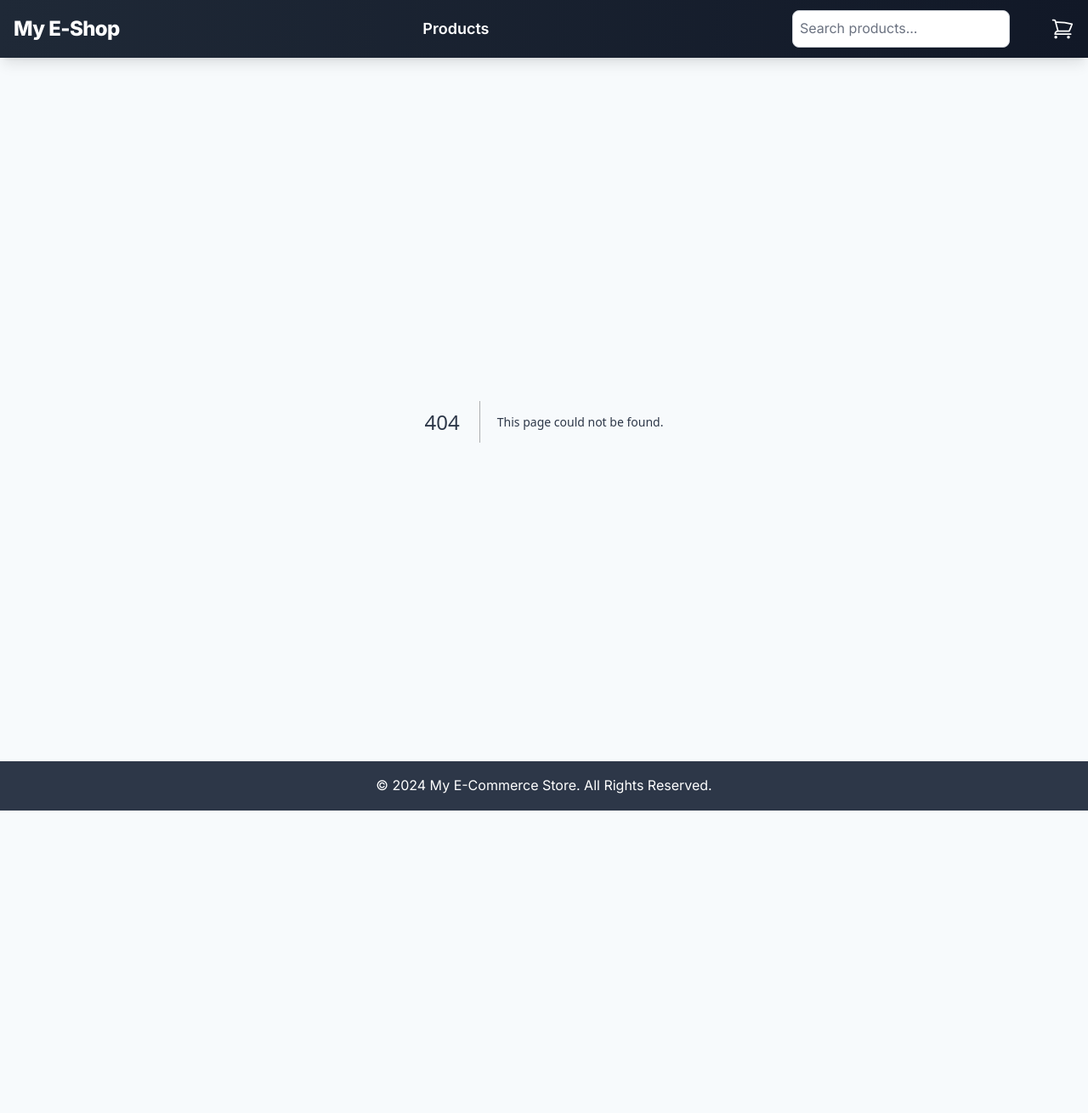
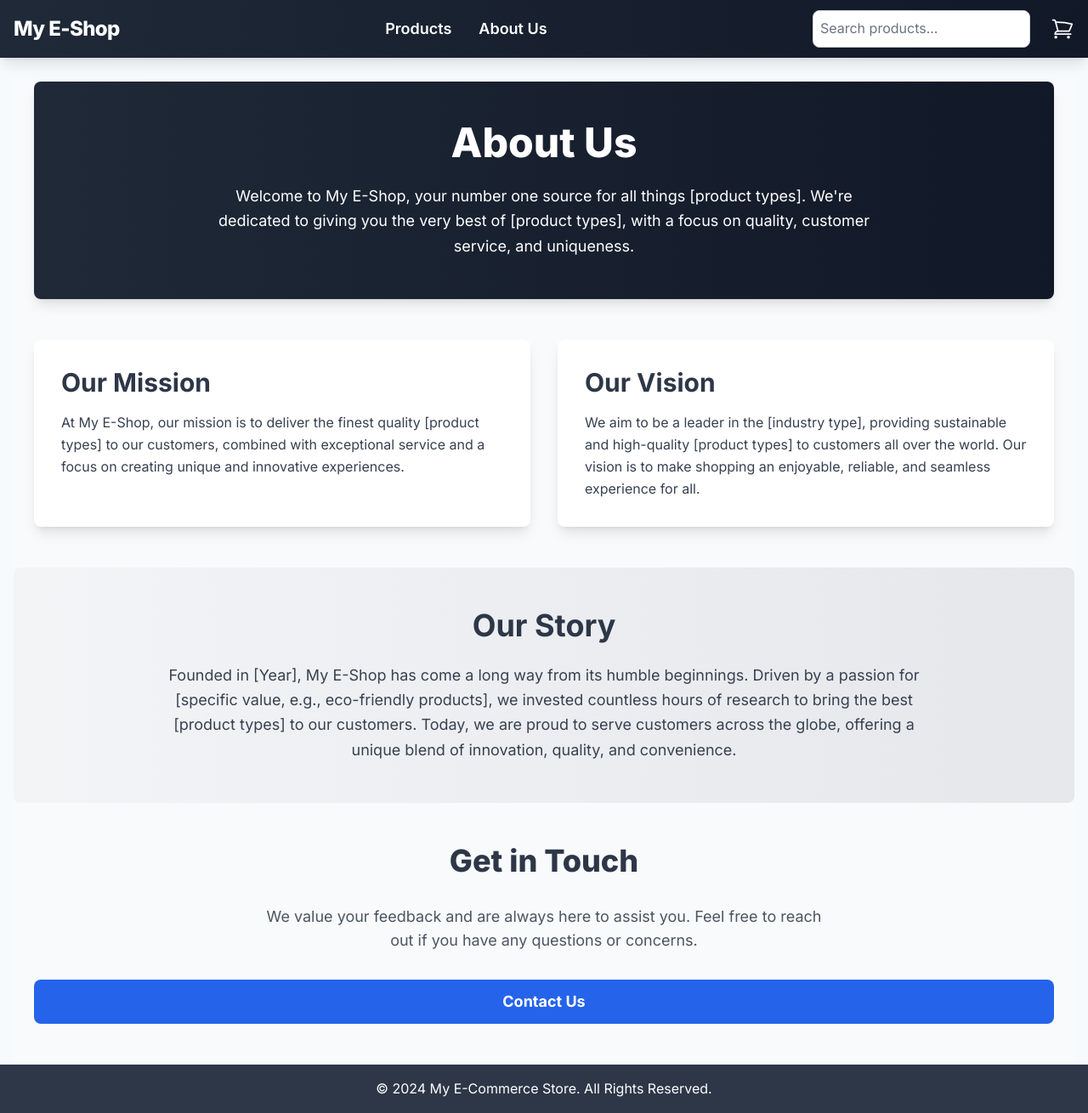
Before and after one commit to MaxGranberg/ehandel, a Next.js app: page /about in a window 1280 px wide. Before the commit this address had no page. Shown: the whole page at 85% size. Before the commit the page ends 954 px from the top, so only its background shows below. Built offline with nearby package versions, Linux system fonts and the light colour scheme.

Commit message:
Add an about page

```diff
--- /dev/null
+++ b/src/app/about/page.tsx
@@ -0,0 +1,69 @@
+import Link from "next/link";
+
+export default function AboutUs() {
+  return (
+    <div className="relative bg-gray-50 min-h-screen">
+      {/* Hero Section */}
+      <section className="container mx-auto px-6">
+        <div className="bg-gradient-to-r from-gray-800 to-gray-900 text-white rounded-lg p-12 shadow-lg">
+          <h1 className="text-5xl font-extrabold mb-6 text-center">About Us</h1>
+          <p className="text-lg leading-relaxed text-center max-w-3xl mx-auto">
+            Welcome to My E-Shop, your number one source for all things [product types].
+            We're dedicated to giving you the very best of [product types],
+            with a focus on quality, customer service, and uniqueness.
+          </p>
+        </div>
+      </section>
+
+      {/* Mission and Vision Section */}
+      <section className="container mx-auto px-6 py-12">
+        <div className="grid grid-cols-1 md:grid-cols-2 gap-8">
+          <div className="bg-white p-8 rounded-lg shadow-lg">
+            <h2 className="text-3xl font-bold mb-4 text-primary">Our Mission</h2>
+            <p className="text-gray-700 leading-relaxed">
+              At My E-Shop, our mission is to deliver the finest quality [product types]
+              to our customers, combined with exceptional service and a focus on creating
+              unique and innovative experiences.
+            </p>
+          </div>
+          <div className="bg-white p-8 rounded-lg shadow-lg">
+            <h2 className="text-3xl font-bold mb-4 text-primary">Our Vision</h2>
+            <p className="text-gray-700 leading-relaxed">
+              We aim to be a leader in the [industry type], providing sustainable
+              and high-quality [product types] to customers all over the world. Our vision
+              is to make shopping an enjoyable, reliable, and seamless experience for all.
+            </p>
+          </div>
+        </div>
+      </section>
+
+      {/* History Section */}
+      <section className="container mx-auto px-6 py-12 bg-gradient-to-r from-gray-100 to-gray-200 rounded-lg">
+        <div className="max-w-4xl mx-auto">
+          <h2 className="text-4xl font-bold text-center mb-6 text-primary">Our Story</h2>
+          <p className="text-gray-700 text-lg leading-relaxed text-center">
+            Founded in [Year], My E-Shop has come a long way from its humble beginnings.
+            Driven by a passion for [specific value, e.g., eco-friendly products],
+            we invested countless hours of research to bring the best [product types] to our customers.
+            Today, we are proud to serve customers across the globe, offering a unique blend
+            of innovation, quality, and convenience.
+          </p>
+        </div>
+      </section>
+
+      {/* Contact Section */}
+      <section className="container mx-auto px-6 py-12 text-center">
+        <h2 className="text-4xl font-extrabold text-primary mb-8">Get in Touch</h2>
+        <p className="text-lg text-gray-600 max-w-2xl mx-auto mb-8">
+          We value your feedback and are always here to assist you. Feel free to
+          reach out if you have any questions or concerns.
+        </p>
+        <Link href="/contact">
+          <p className="btn-primary text-lg px-8 py-3 rounded-lg">
+            Contact Us
+          </p>
+        </Link>
+      </section>
+    </div>
+  );
+}
--- a/src/components/navbar.tsx
+++ b/src/components/navbar.tsx
@@ -25,16 +25,18 @@ export default function Navbar() {
           <Link href="/products" className="text-white hover:text-gray-300 transition-colors duration-300">
             Products
           </Link>
+          <Link href="/about" className="text-white hover:text-gray-300 transition-colors duration-300">
+            About Us
+          </Link>
         </div>
 
         {/* Flex container for search bar and cart icon */}
-        <div className="flex items-center space-x-12">
+        <div className="flex items-center space-x-6">
 
           {/* Searchbar */}
           <div className="w-full md:w-auto">
             <NavbarSearchBar />
           </div>
-
 
           {/* Cart Icon */}
           <Link href="/cart" className="relative flex items-center text-white">
@@ -68,6 +70,9 @@ export default function Navbar() {
           <Link href="/products" className="block text-lg font-semibold hover:text-gray-300 transition-colors duration-300 text-center">
             Products
           </Link>
+          <Link href="/about" className="block text-lg font-semibold hover:text-gray-300 transition-colors duration-300 text-center">
+            About Us
+          </Link>
         </div>
       )}
     </nav>
```
Lines whose indentation alone changed are shown as unchanged.
